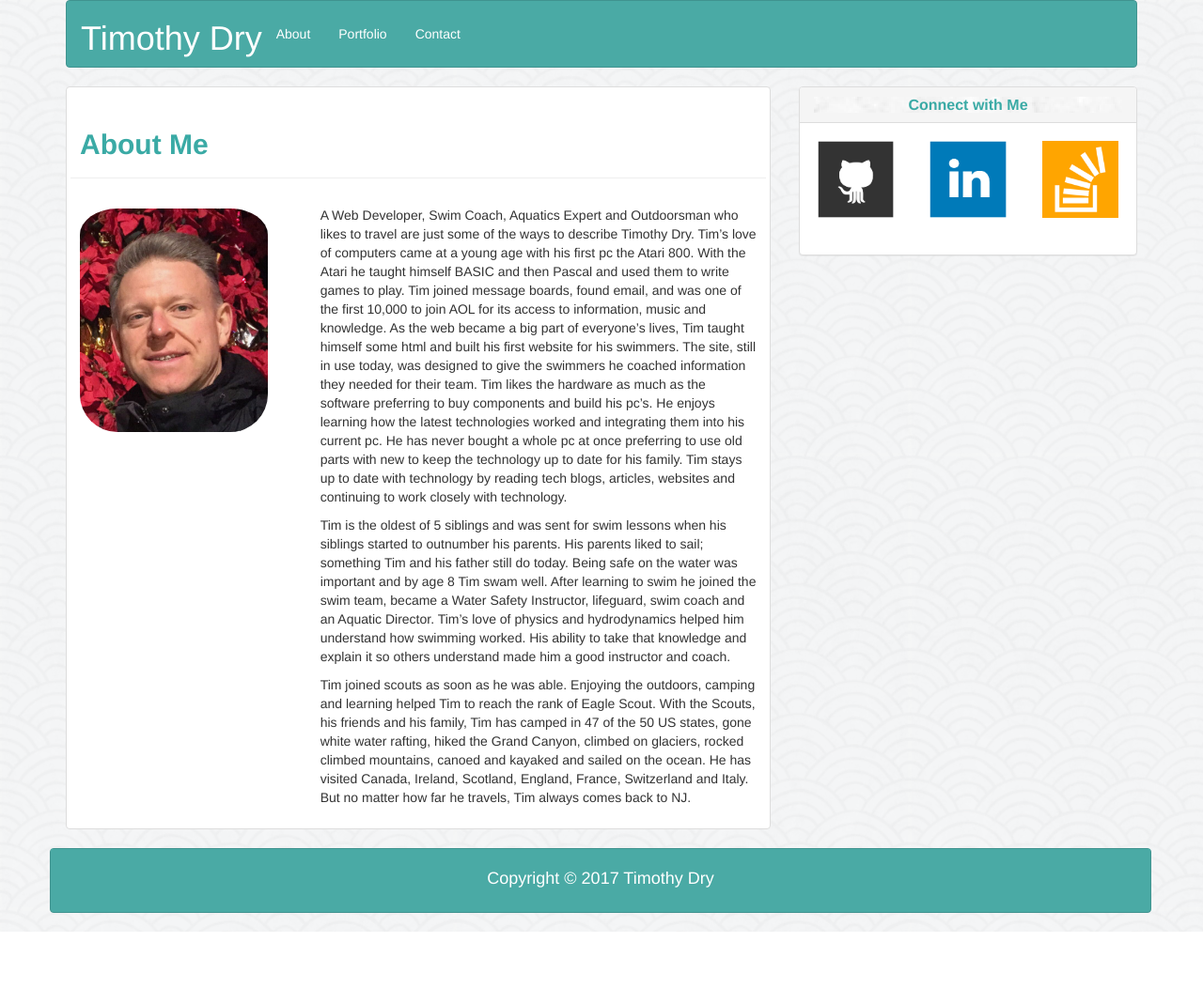
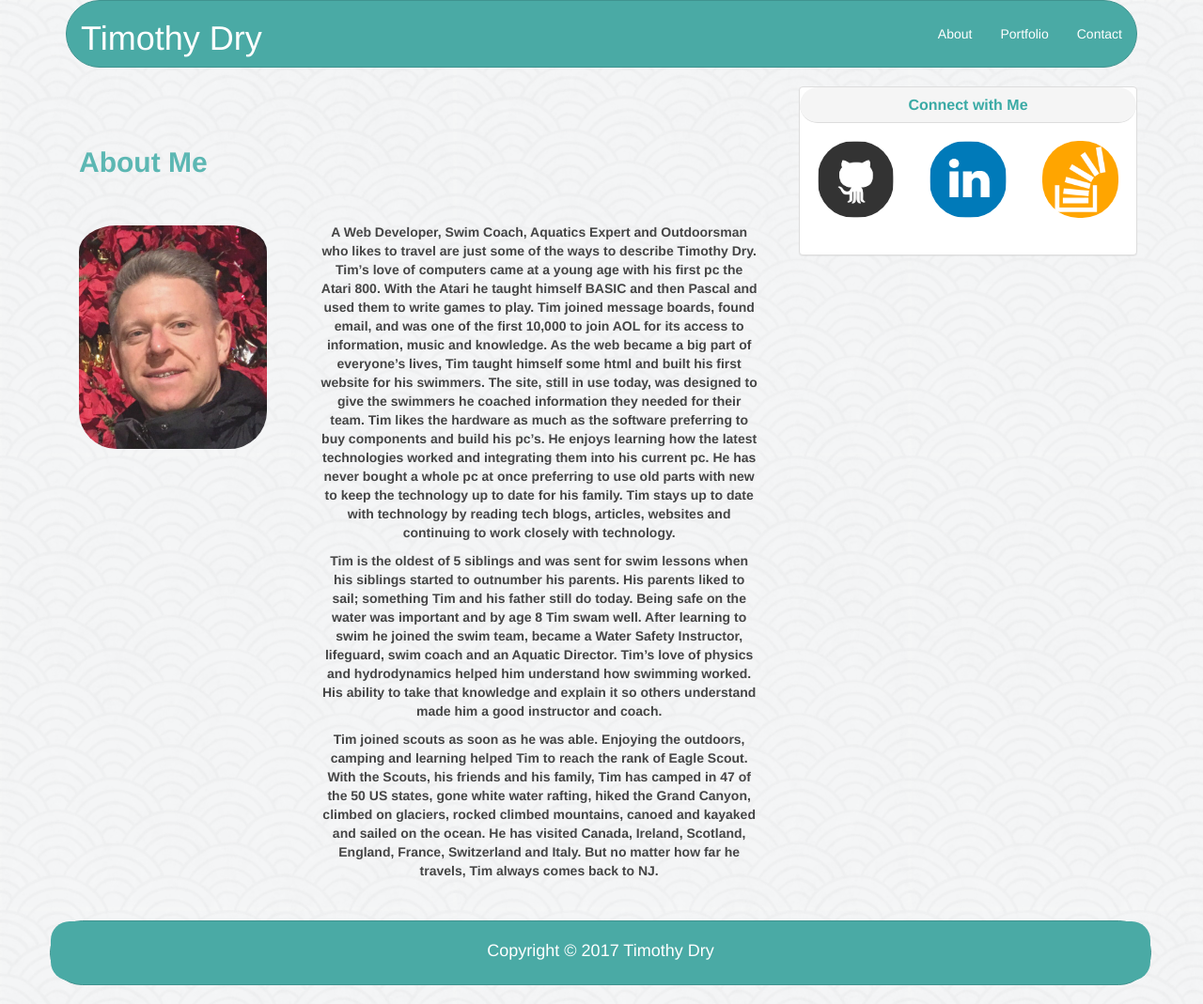
Before and after one commit to dryguy99/Bootstrap-Portfolio, a PHP site: page / in a window 1280 px wide. Shown: the whole page at 94% size. Before the commit the page ends 992 px from the top, so only its background shows below. Run offline with PHP 8.4, Linux system fonts and the light colour scheme.

Commit message:
updating styles

```diff
--- a/assets/css/style.css
+++ b/assets/css/style.css
@@ -4,8 +4,10 @@
 	margin: 0px;
 }
 .clean {
-	background: white;
+	background: none;
 	overflow: hidden;
+	opacity: 0.9;
+	border: none;
 }
 .link1 {
 	position: relative;
@@ -20,6 +22,12 @@
 	color: white;
 	z-index: 3;
 }
+.thumbnail, .myframe, img, .navbar-header, section, .container-fluid, .navbar, .navbar-default, .panel-heading{
+	border-radius: 3vw;
+}
+.thunbnail, .page-header {
+	background: none;
+}
 .input-mysize {
 	width: 400px;
 	height: 250px;
@@ -32,6 +40,7 @@
 }
 .myframe {
 	border-style: none;
+	background: none;
 }
 .mycolor {
 	color: #3aaaa5;
@@ -45,15 +54,25 @@
 .mypanel {
 	text-align: center;
 	font-weight: 600;
-	background: url(../images/background.png);
+	background: none;
+	background-color: none;
+	border: none;
 	color:
 	#3aaaa5;
+}
+.panel-default > .panel-heading {
+	background-color: none;
+}
+.panel-body {
+	background: none;
+	border: none;
 }
 .myfooter {
 	background-color: #4aaaa5;
 	text-align: center;
 	color: white;
 	padding: 12px;
+	border-radius: 20px;
 }
 h2.mycolor{
 	color: #3aaaa5;
--- a/index.html
+++ b/index.html
@@ -23,8 +23,8 @@
        <h1 class="heading1">Timothy Dry</h1>
       </div>
 
-      <div class="navbar-collapse">
-        <ul class="nav navbar-nav text-center">
+      <div>
+        <ul class="nav navbar-nav navbar-right">
           <li class="horizontal1"><a href="index.html">About</a></li>
           <li class="horizontal1"><a href="portfolio.html">Portfolio</a></li>
           <li class="horizontal1"><a href="contact.html">Contact</a></li>
@@ -37,15 +37,15 @@
     <section class="col-xs-12 col-sm-8 col-md-8">
       <div class="row">
         <div class="col-xs-12 col-sm-12 col-md-12">
-          <div class="thumbnail">
-            <div class="page-header">
+          <div class="thumbnail clean">
+            <div class="page-header clean">
               <h2 class="mycolor">About Me</h2>
             </div>
             <div class="row">
               <div class="col-xs-12 col-sm-12 col-md-4 col-lg-4">
               <img src="assets/images/timothy-dry.png" class="my-img" alt="Timothy Dry">
               </div>
-              <div class="col-xs-12 col-sm-12 col-md-8 col-lg-8">
+              <div class="col-xs-12 col-sm-12 col-md-8 col-lg-8 mypanel">
                 <div class="caption">
                   <p>A Web Developer, Swim Coach, Aquatics Expert and Outdoorsman who likes to travel are just some of the ways to describe Timothy Dry.  Tim’s love of computers came at a young age with his first pc the Atari 800.  With the Atari he taught himself BASIC and then Pascal and used them to write games to play.  Tim joined message boards, found email, and was one of the first 10,000 to join AOL for its access to information, music and knowledge.  As the web became a big part of everyone’s lives, Tim taught himself some html and built his first website for his swimmers.  The site, still in use today, was designed to  give the swimmers he coached information they needed for their team.  Tim likes the hardware as much as the software preferring to buy components and build his pc’s.  He enjoys learning how the latest technologies worked and integrating them into his current pc.  He has never bought a whole pc at once preferring to use old parts with new to keep the technology up to date for his family. Tim stays up to date with technology by reading tech blogs, articles, websites and continuing to work closely with technology.</p>
 
@@ -60,25 +60,25 @@
       </div>
     </section>
 
-    <section class="col-xs-12 col-sm-3 col-md-4">
+    <section class="col-xs-12 col-sm-3 col-md-4 mypanel">
 
       <div class="panel panel-default">
         <div class="panel-heading">
           <h3 class="panel-title mypanel">Connect with Me</h3>
         </div>
-        <div class="panel-body">
+        <div class="panel-body mypanel">
           <div class="row">
-            <div class="col-xs-12 col-md-4">
+            <div class="col-xs-12 col-md-4 mypanel">
               <a href="https://github.com/dryguy99?tab=repositories" target="_blank" class="thumbnail myframe">
                 <img src="assets/images/github-128.png" alt="GitHub">
               </a>
             </div>
-            <div class="col-xs-12 col-md-4">
+            <div class="col-xs-12 col-md-4 mypanel">
               <a href="https://www.linkedin.com/in/timothy-dry-5351b719" target="_blank" class="thumbnail myframe">
                 <img src="assets/images/linkedin-128.png" alt="LinkedIn">
               </a>
             </div>
-            <div class="col-xs-12 col-md-4">
+            <div class="col-xs-12 col-md-4 mypanel">
               <a href="http://stackoverflow.com/users/7416751/tim?tab=profile" target="_blank" class="thumbnail myframe">
                 <img src="assets/images/stackoverflow-128.png" alt="Stack Overflow">
               </a>
```
Also changed, not shown: portfolio.html (+8 -8 lines).
